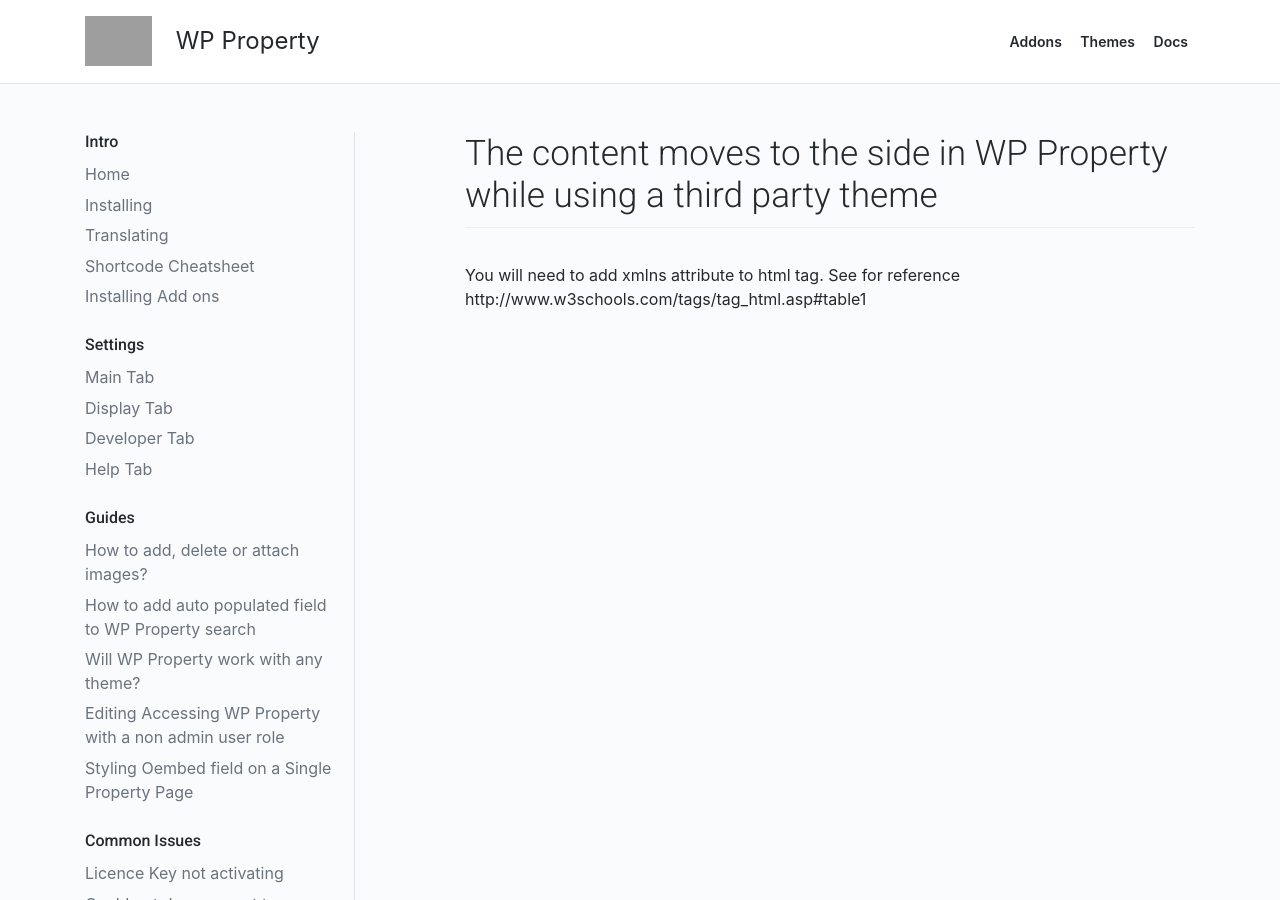
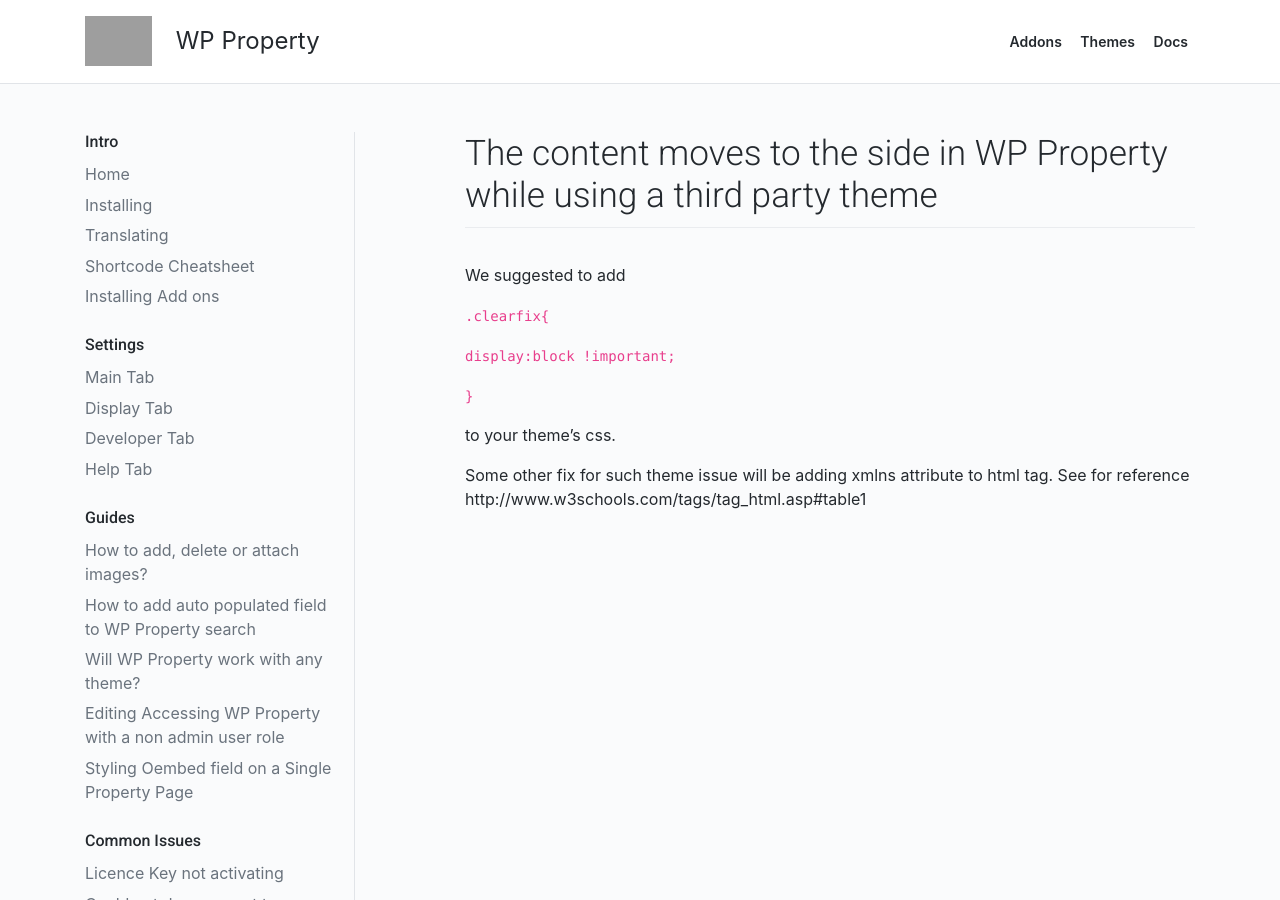
Before and after one commit to wp-property/wp-property.github.io, a Jekyll site: the page built from docs/the-content-moves-to-the-side-in-wp-property-while-using-a-third-party-theme.md, in a window 1280 px wide and 900 px high. Built offline with Jekyll 4.4.1, drawn with Linux system fonts in a browser that asks for light colours; nearby versions of some CDN libraries; grey boxes are pictures that could not be loaded.

Commit message:
Some fixes

```diff
--- a/docs/the-content-moves-to-the-side-in-wp-property-while-using-a-third-party-theme.md
+++ b/docs/the-content-moves-to-the-side-in-wp-property-while-using-a-third-party-theme.md
@@ -4,4 +4,14 @@
 permalink: /docs/the-content-moves-to-the-side-in-wp-property-while-using-a-third-party-theme/
 ---
 
-You will need to add xmlns attribute to html tag. See for reference http://www.w3schools.com/tags/tag_html.asp#table1
+We suggested to add
+
+`.clearfix{`
+
+  `display:block !important;`
+
+`} `
+
+to your theme's css.
+
+Some other fix for such theme issue will be adding xmlns attribute to html tag. See for reference http://www.w3schools.com/tags/tag_html.asp#table1
```
